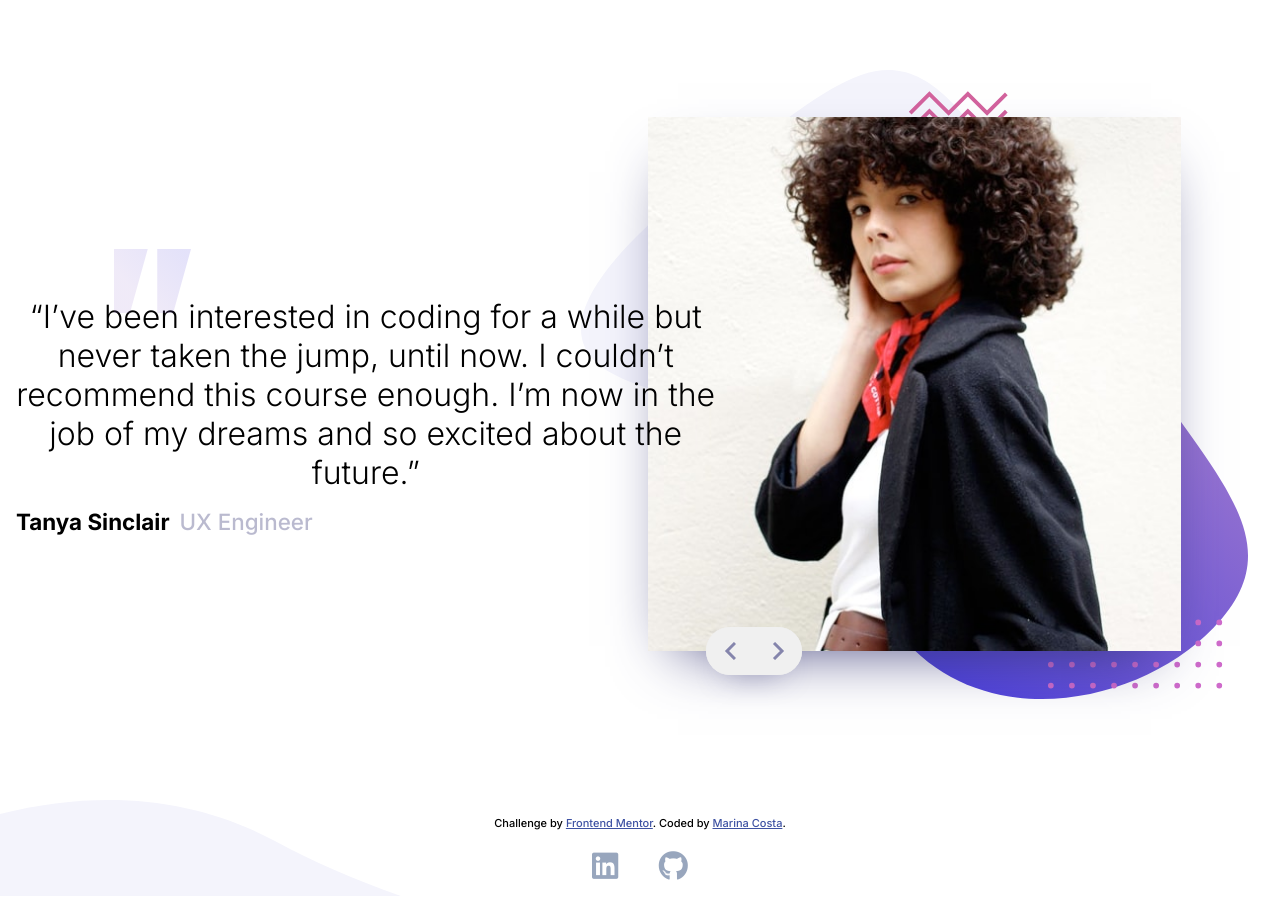
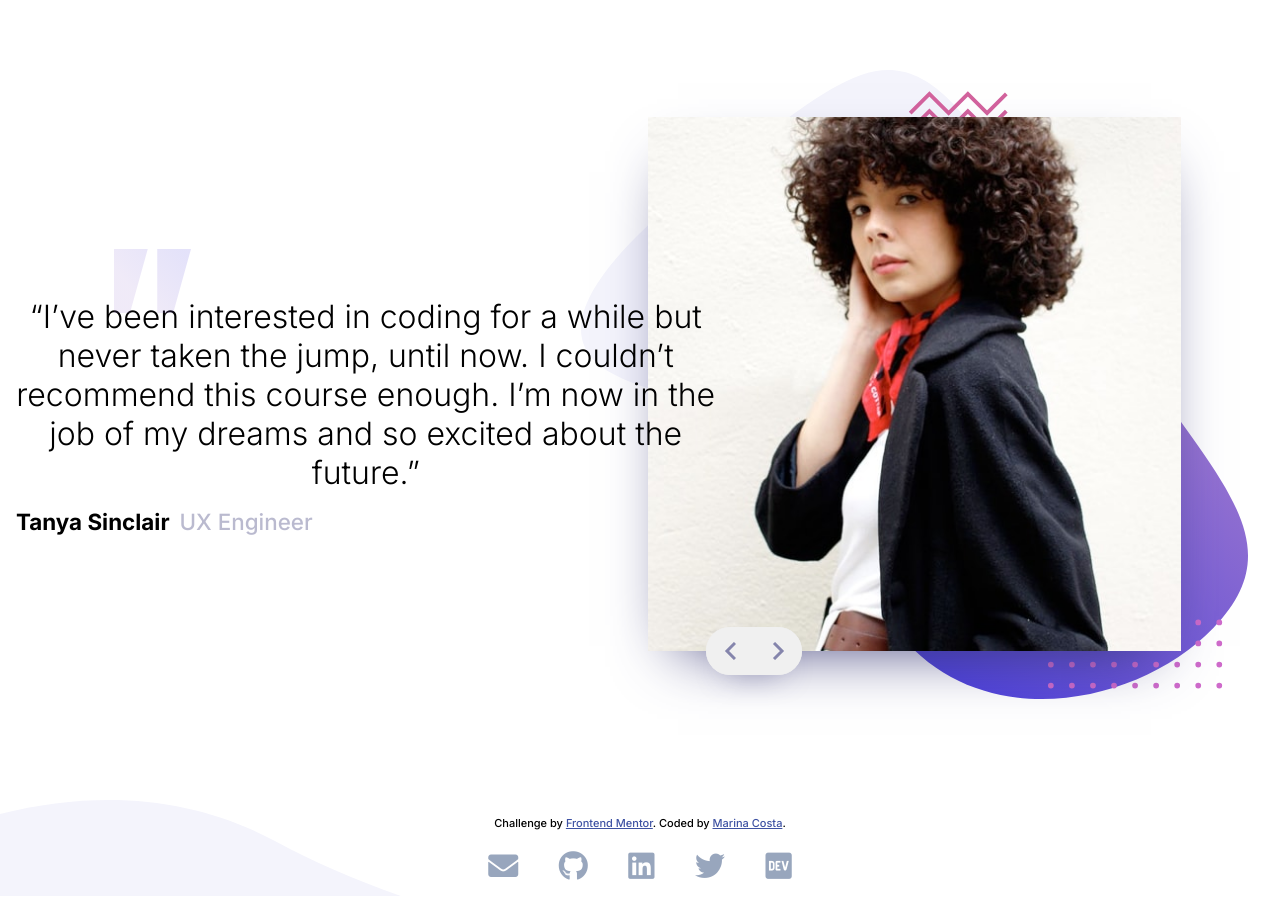
Before and after one commit to MarinaFroes/frontend-mentor-testimonial, a website: page index.html in a window 1280 px wide. Drawn offline with Linux system fonts and the light colour scheme.

Commit message:
feat: Add icons

```diff
--- a/index.html
+++ b/index.html
@@ -17,8 +17,11 @@
       Challenge by <a href="https://www.frontendmentor.io?ref=challenge" target="_blank">Frontend Mentor</a>.
       Coded by <a href="https://github.com/MarinaFroes" target="_blank">Marina Costa</a>.
     </p>
+    <a href="mailto:facosta.marina@gmail.com" class="fas fa-envelope icon" target="_blank"></a>
+    <a href="https://github.com/MarinaFroes" class="fab fa-github icon" target="_blank"></a>
     <a href="https://www.linkedin.com/in/marina-froes-a-costa/" class="fab fa-linkedin icon" target="_blank"></a>
-    <a href="https://github.com/MarinaFroes" class="fab fa-github icon" target="_blank"></a>
+    <a href="https://twitter.com/facosta_marina" class="fab fa-twitter icon" target="_blank"></a>
+    <a href="https://dev.to/marinafroes" class="fab fa-dev icon" target="_blank"></a>
   </footer>
   <script src="./main.js"></script>
 </body>
--- a/style.css
+++ b/style.css
@@ -171,7 +171,7 @@ footer {
   color: black;
 }
 
-@media only screen and (min-width: 800px){
+@media only screen and (min-width: 700px){
   main {
     min-height: 28rem;
   }
```
